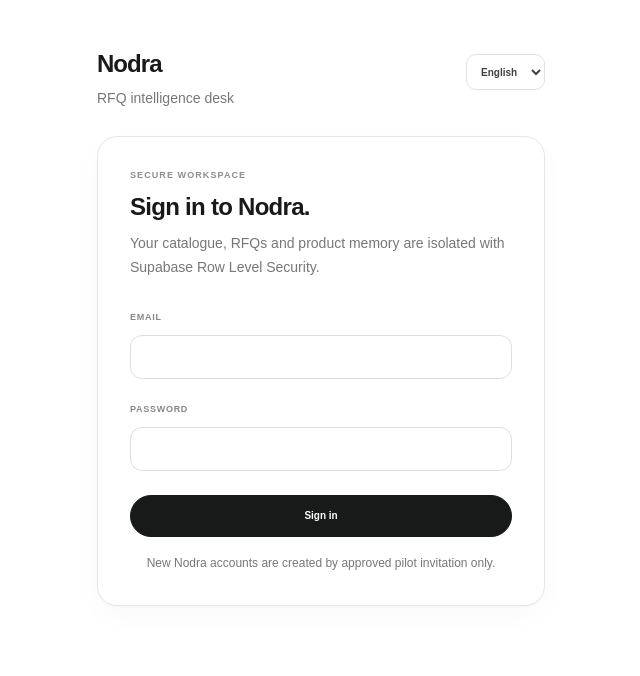
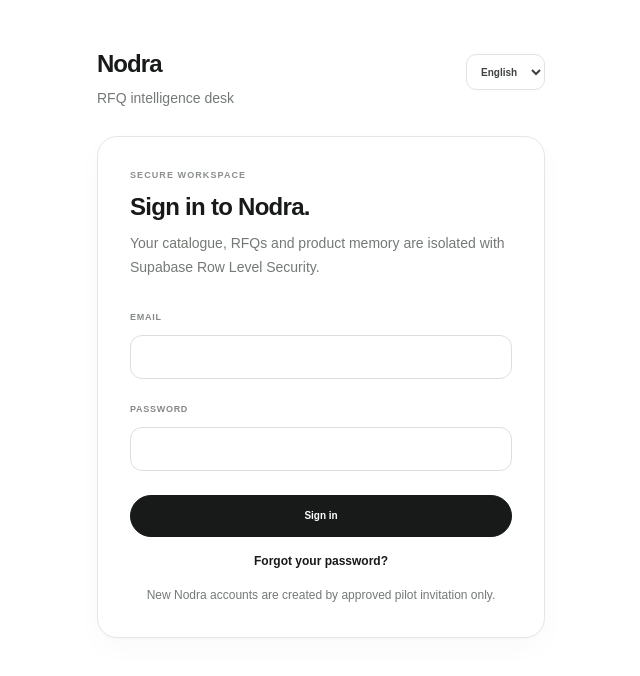
Before and after one commit to miromnb-coder/Rivora, a Next.js app: page /login in a window 1280 px wide. Shown: the top 676 px of the page, without its empty margins (319-959 px from the left). Built offline with nearby package versions, Linux system fonts and the light colour scheme; no server answers.

Commit message:
Add forgot password link

```diff
--- a/app/login/page.tsx
+++ b/app/login/page.tsx
@@ -1,3 +1,4 @@
+import Link from "next/link";
 import { login } from "./actions";
 import { getDictionary } from "@/lib/i18n";
 import { getLocale } from "@/lib/locale";
@@ -46,6 +47,9 @@ export default async function LoginPage({
             <div className="pt-2">
               <button formAction={login} className="btn-primary w-full">{copy.signIn}</button>
             </div>
+            <Link href="/forgot-password" className="block text-center text-xs font-semibold text-[#5f6560] hover:text-[#171a18]">
+              {locale === "fi" ? "Unohditko salasanan?" : "Forgot your password?"}
+            </Link>
             <p className="mt-4 text-center text-xs leading-5 text-[var(--muted)]">
               {locale === "fi"
                 ? "Uudet Nodra-tilit luodaan vain hyväksytyn pilotin kutsusta."
```
